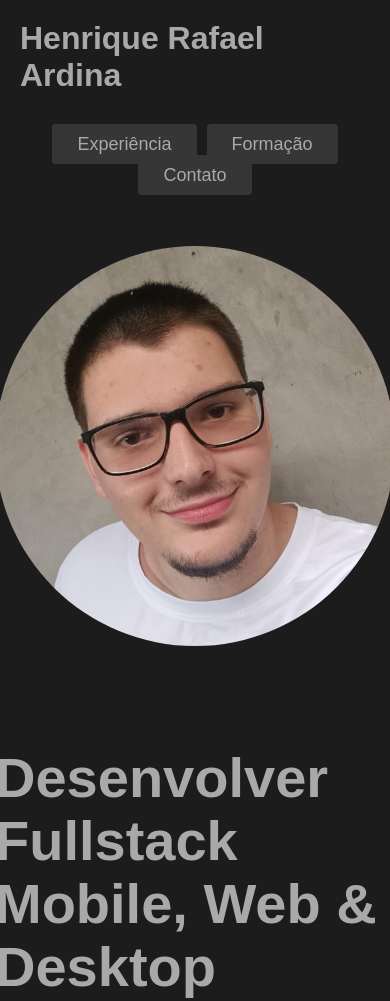
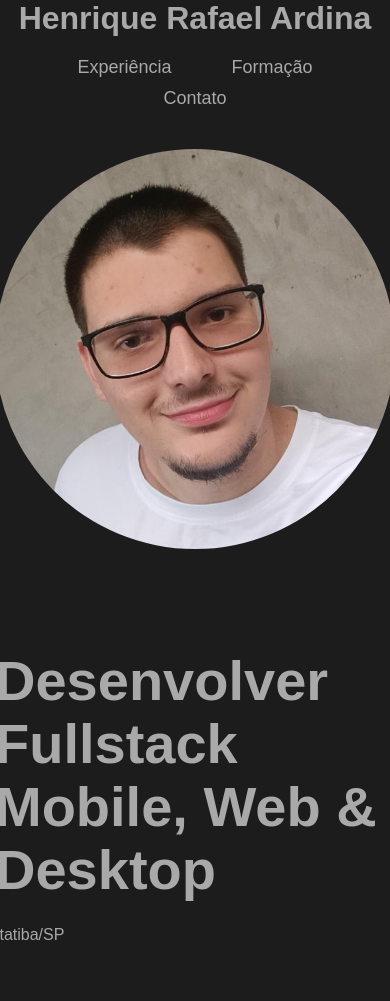
Before and after one commit to Enrycoe/-portfolio, a plain HTML site: page index.html in a window 390 px wide. Shown: the top 1001 px of the page. Drawn offline with Linux system fonts and the light colour scheme.

Commit message:
try to fix bad responsive

```diff
--- a/css/formacao.css
+++ b/css/formacao.css
@@ -134,7 +134,7 @@
   font-weight: 700;
 }
 
-@media (max-width: 400px) {
+@media (max-width: 450px) {
   .certificados-lista {
     display: flex;
     flex-wrap: wrap;
--- a/css/header.css
+++ b/css/header.css
@@ -6,7 +6,6 @@
   justify-content: space-between;
   align-items: center;
 }
-
 
 .header-menu {
   display: flex;
@@ -19,7 +18,7 @@
   font-size: 1.125rem;
   padding: 10px 25px;
   text-decoration: none;
-  color: #A9A9A9;
+  color: #a9a9a9;
 }
 
 @media (max-width: 850px) {
@@ -28,8 +27,24 @@
     gap: 40px;
     padding: 20px;
   }
-  .header a{
+  .header a {
     background-color: #363636;
     border-radius: 4px;
   }
 }
+
+@media (max-width: 500px) {
+  .header {
+    flex-direction: column;
+    gap: 0px;
+    padding: 0px;
+  }
+
+  .header-menu {
+    margin-top: 20px;
+  }
+  .header a {
+    background-color: initial;
+    border-radius: initial;
+  }
+}
```
